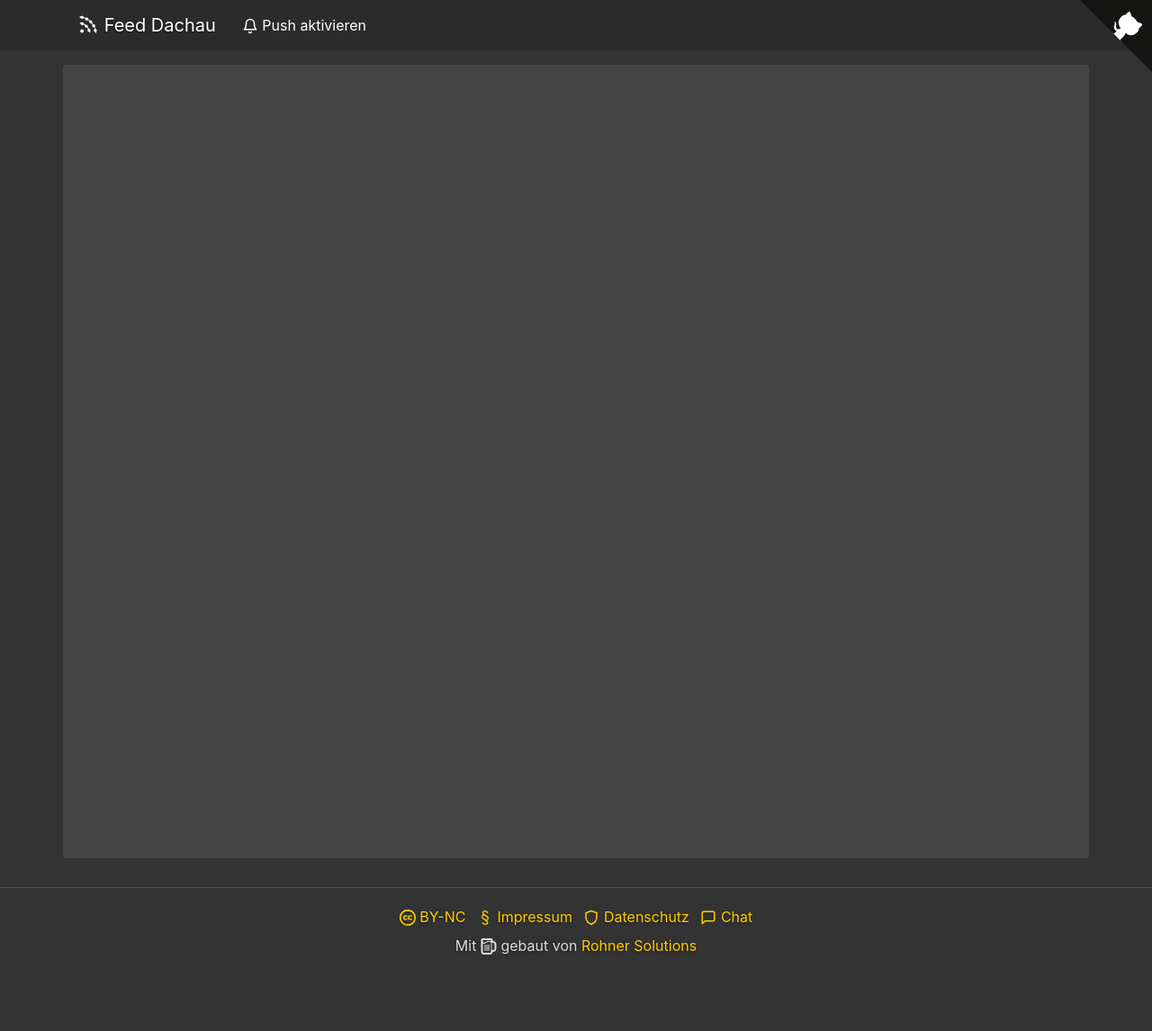
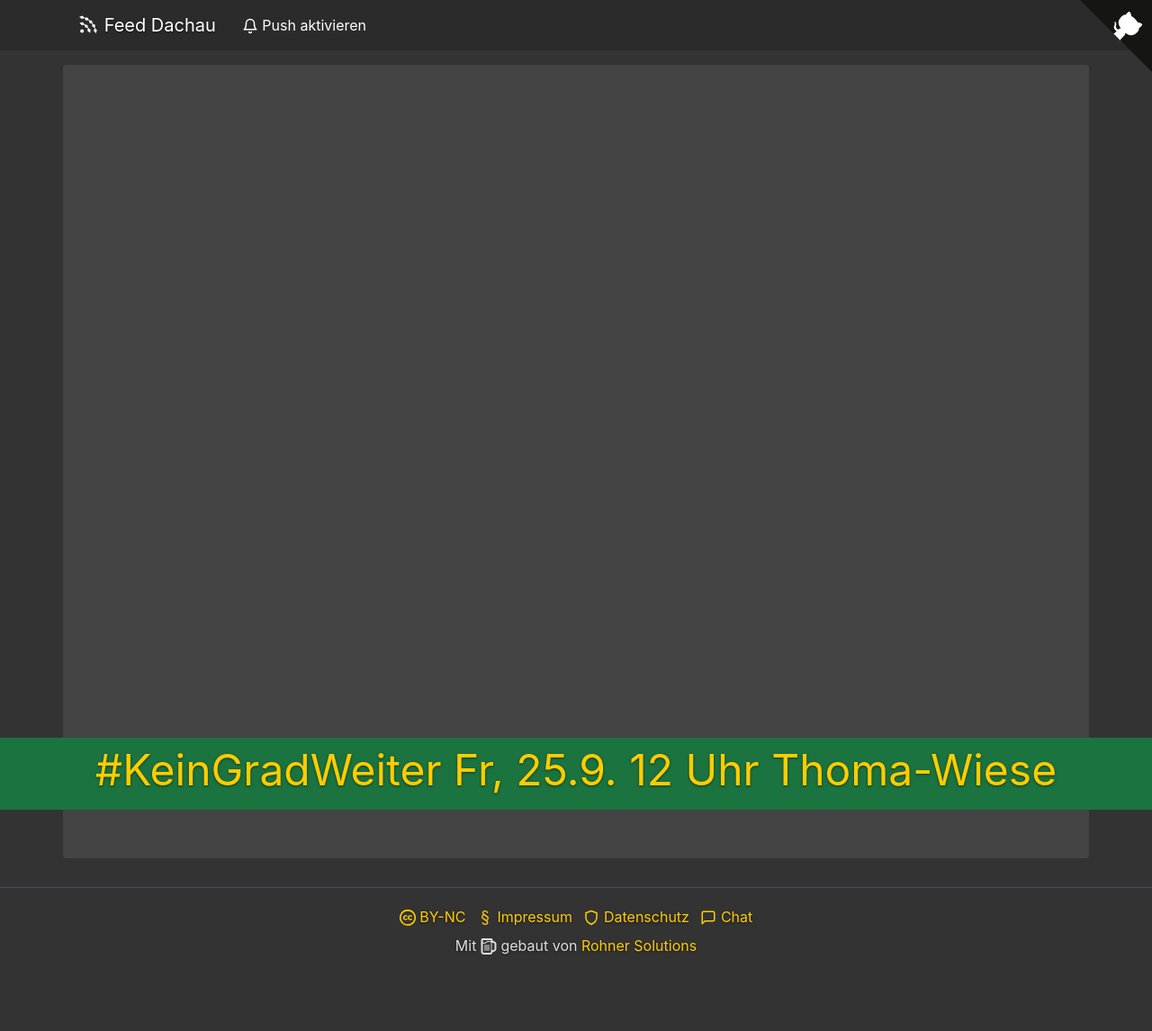
Before and after one commit to midzer/feed-dachau, a Jekyll site: the page built from index.md, in a window 1280 px wide. Shown: the whole page at 90% size. Built offline with Jekyll 4.4.1, drawn with Linux system fonts in a browser that asks for light colours; before the commit the page ends 1067 px from its top, so only the background shows below that.

Commit message:
enable week4climate

```diff
--- a/_includes/scripts.html
+++ b/_includes/scripts.html
@@ -1,2 +1,2 @@
 <script defer src="/assets/js/app.js"></script>
-<!-- <script defer src="/assets/js/week4climate.js"></script> -->
+<script defer src="/assets/js/week4climate.js"></script>
--- a/assets/js/week4climate.js
+++ b/assets/js/week4climate.js
@@ -10,7 +10,7 @@ banner.style.textAlign = 'center';
 const link = document.createElement('a');
 link.style.fontSize = '3rem';
 link.href = 'http://fff-dachau.de';
-link.textContent = '#NetzstreikFürsKlima';
+link.textContent = '#KeinGradWeiter Fr, 25.9. 12 Uhr Thoma-Wiese';
 banner.appendChild(link);
 
 const footer = document.querySelector('footer');
--- a/sw.js
+++ b/sw.js
@@ -1,4 +1,4 @@
-const version = '1.4.3'
+const version = '1.4.4'
 const cacheName = `feed-dachau-${version}`
 
 self.addEventListener('install', function(event) {
```
